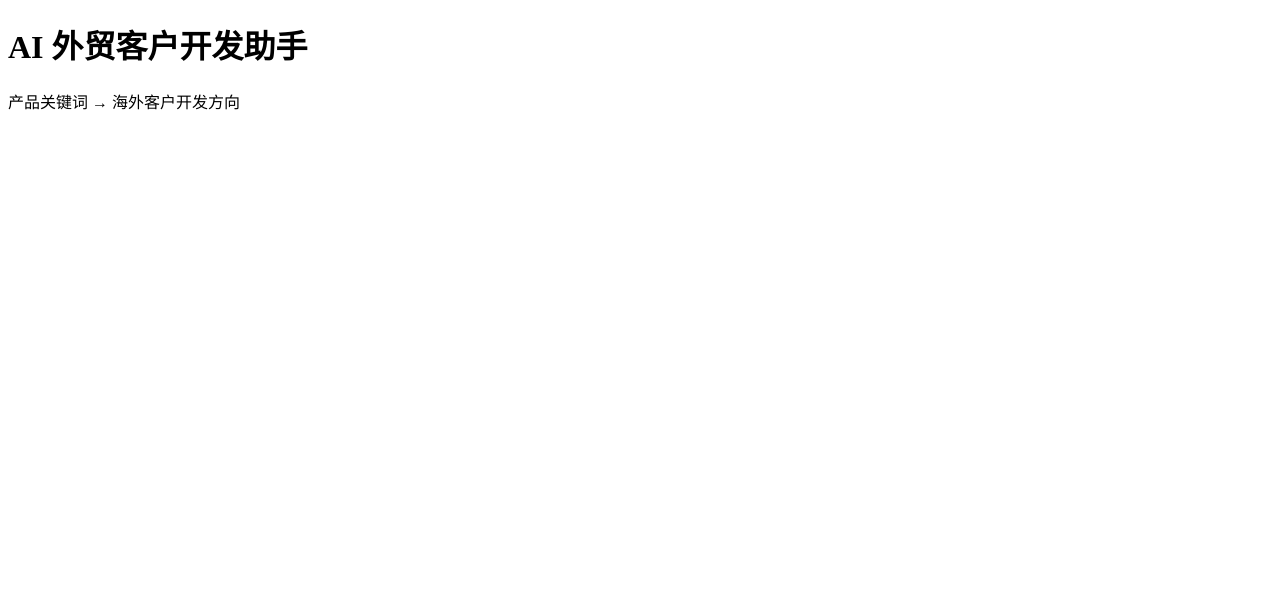
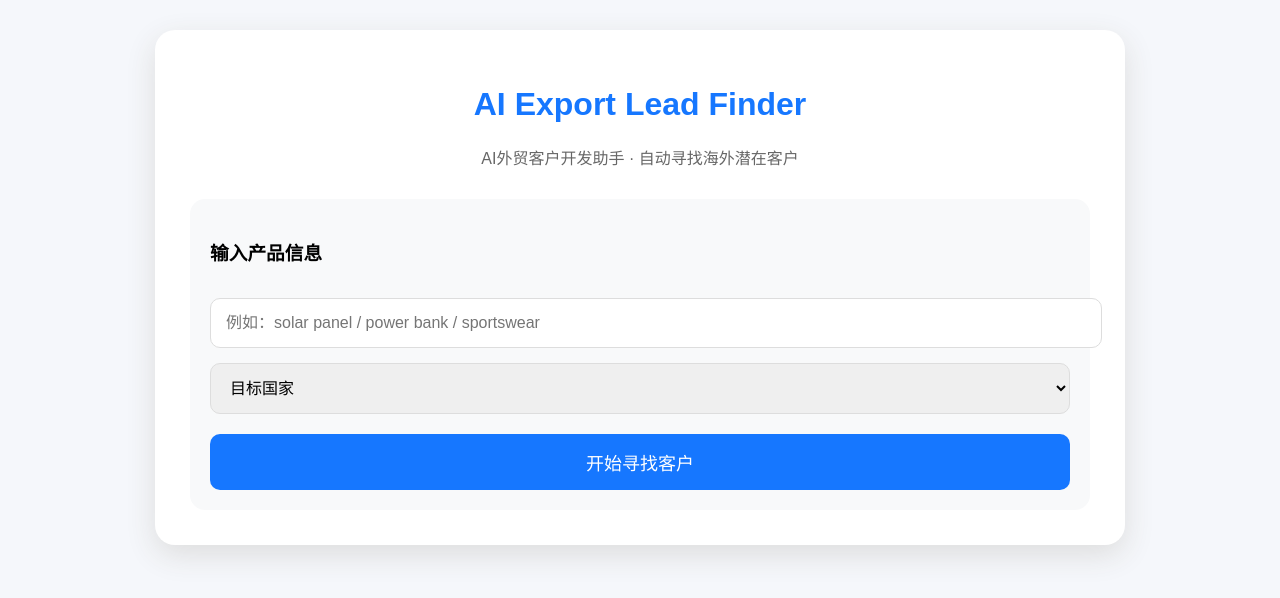
Before and after one commit to zhangdehua818-cyber/ai-export-lead-finder, a website: page index.html in a window 1280 px wide. Drawn offline with Linux system fonts and the light colour scheme.

Commit message:
Refactor index.html with improved structure and styles

```diff
--- a/index.html
+++ b/index.html
@@ -1,8 +1,249 @@
 <!DOCTYPE html>
 <html lang="zh-CN">
-<head><meta charset="UTF-8"><title>AI Export Lead Finder</title></head>
+<head>
+<meta charset="UTF-8">
+<meta name="viewport" content="width=device-width, initial-scale=1.0">
+
+<title>AI Export Lead Finder</title>
+
+<style>
+
+body{
+    font-family:Arial,"Microsoft YaHei";
+    background:#f5f7fb;
+    margin:0;
+    padding:30px;
+}
+
+.container{
+    max-width:900px;
+    margin:auto;
+    background:white;
+    padding:35px;
+    border-radius:20px;
+    box-shadow:0 10px 30px #ddd;
+}
+
+
+h1{
+    color:#1677ff;
+    text-align:center;
+}
+
+
+.desc{
+    text-align:center;
+    color:#666;
+}
+
+
+.box{
+    margin-top:30px;
+    padding:20px;
+    background:#f8f9fa;
+    border-radius:15px;
+}
+
+
+input,select{
+
+width:100%;
+padding:15px;
+margin-top:15px;
+border:1px solid #ddd;
+border-radius:10px;
+font-size:16px;
+
+}
+
+
+button{
+
+width:100%;
+margin-top:20px;
+padding:15px;
+
+background:#1677ff;
+color:white;
+
+border:none;
+border-radius:10px;
+
+font-size:18px;
+
+cursor:pointer;
+
+}
+
+
+button:hover{
+
+background:#0958d9;
+
+}
+
+
+.result{
+
+margin-top:30px;
+
+padding:20px;
+
+background:#eef6ff;
+
+border-radius:15px;
+
+display:none;
+
+}
+
+
+.card{
+
+background:white;
+
+padding:15px;
+
+margin-top:15px;
+
+border-radius:10px;
+
+border-left:5px solid #1677ff;
+
+}
+
+
+</style>
+
+
+</head>
+
+
 <body>
-<h1>AI 外贸客户开发助手</h1>
-<p>产品关键词 → 海外客户开发方向</p>
+
+
+<div class="container">
+
+
+<h1>
+AI Export Lead Finder
+</h1>
+
+
+<p class="desc">
+AI外贸客户开发助手 · 自动寻找海外潜在客户
+</p>
+
+
+
+<div class="box">
+
+
+<h3>
+输入产品信息
+</h3>
+
+
+<input id="product"
+placeholder="例如：solar panel / power bank / sportswear">
+
+
+<select id="country">
+
+<option>
+目标国家
+</option>
+
+<option>USA</option>
+<option>UK</option>
+<option>Germany</option>
+<option>Canada</option>
+<option>Australia</option>
+
+</select>
+
+
+<button onclick="findLead()">
+开始寻找客户
+</button>
+
+
+</div>
+
+
+
+
+<div id="result" class="result">
+
+
+<h3>
+潜在客户
+</h3>
+
+
+<div class="card">
+
+公司:
+SolarTech Inc
+
+国家:
+USA
+
+类型:
+进口商
+
+联系方式:
+sales@solartech.com
+
+</div>
+
+
+
+<div class="card">
+
+公司:
+Global Energy Ltd
+
+国家:
+Germany
+
+类型:
+分销商
+
+联系方式:
+contact@globalenergy.com
+
+</div>
+
+
+</div>
+
+
+
+</div>
+
+
+
+
+<script>
+
+
+function findLead(){
+
+
+let result=document.getElementById("result");
+
+
+result.style.display="block";
+
+
+}
+
+
+</script>
+
+
 </body>
+
+
 </html>
```
